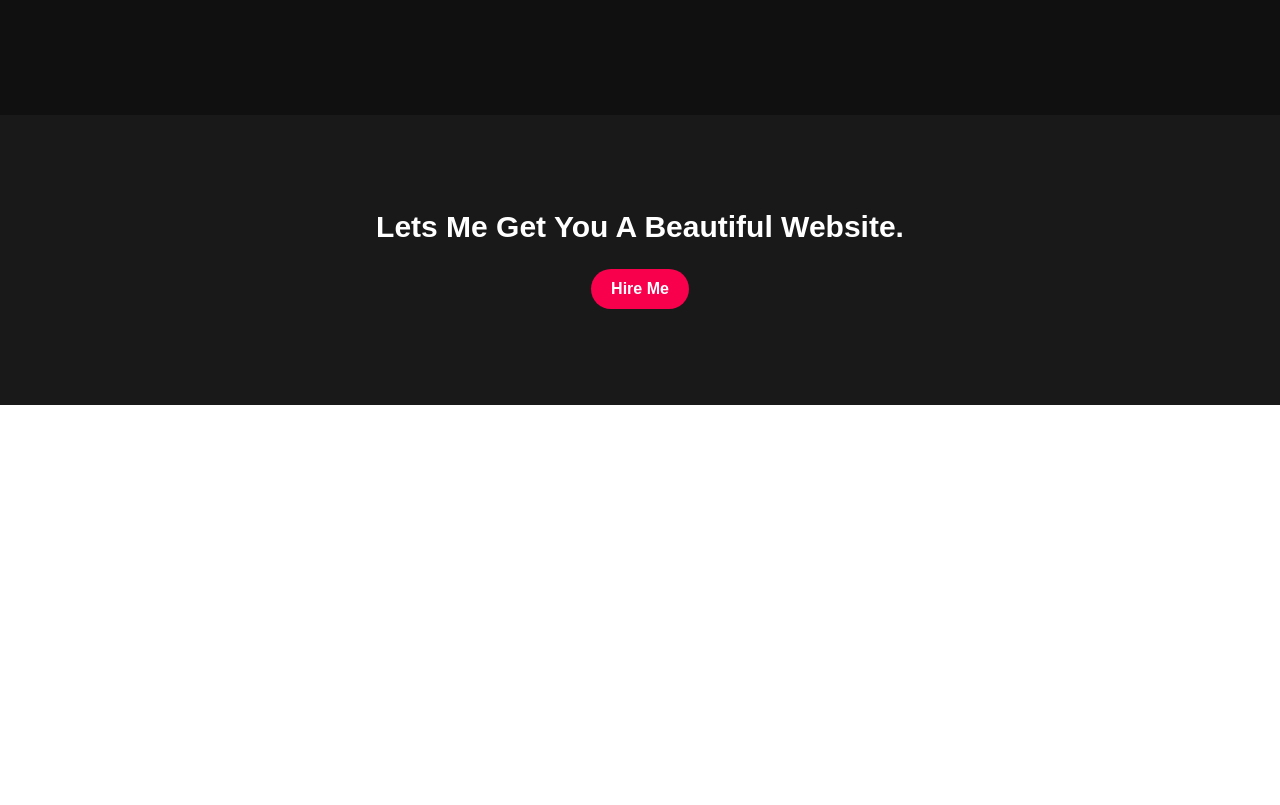
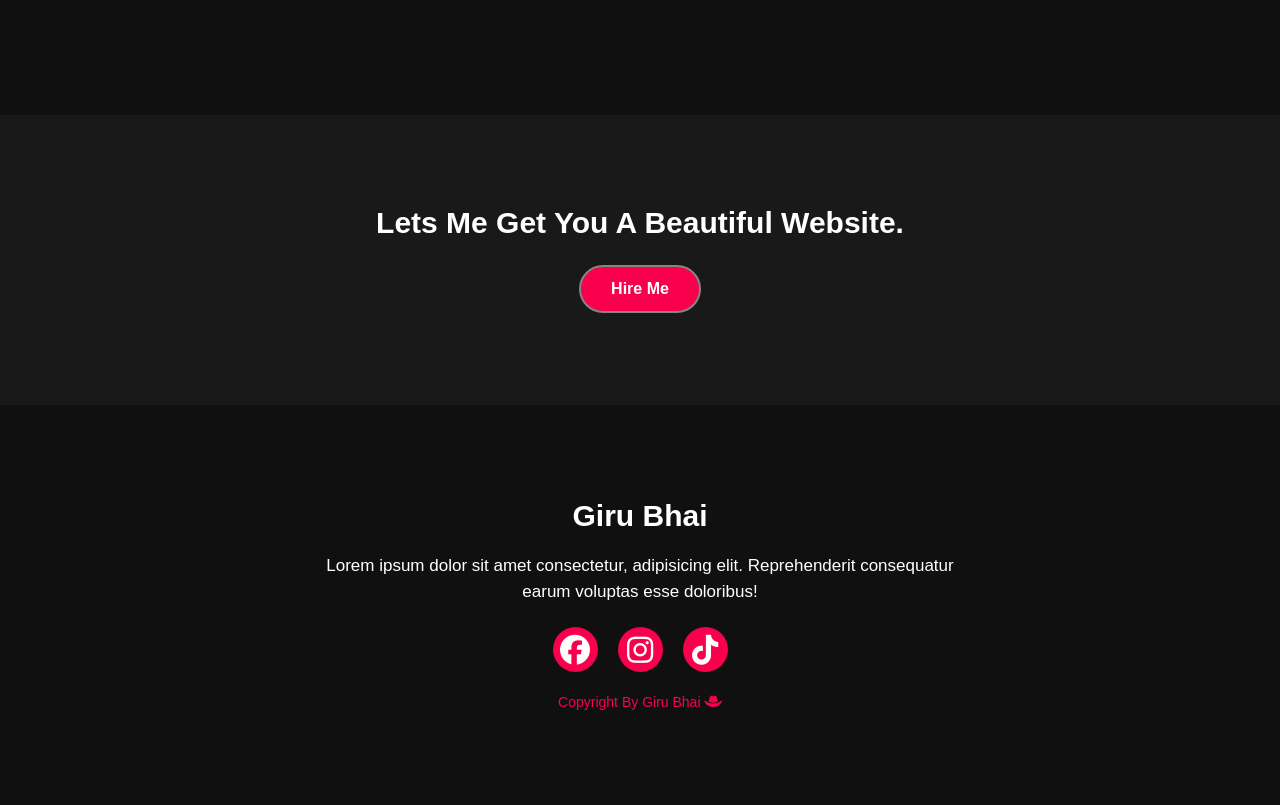
Before and after one commit to girubhai12/Portfolio, a plain HTML site: page index.html in a window 1280 px wide. Shown: the part 2462-3267 px from the top of the page. Before the commit the page ends 2867 px from the top, so only its background shows below. Drawn offline with Linux system fonts and the light colour scheme.

Commit message:
delete the unknown file

```diff
--- a/index.html
+++ b/index.html
@@ -107,8 +107,21 @@
 <!--Contact Me-->
 <div class="contact-me">
     <p>Lets Me Get You A Beautiful Website.</p>
-    <a class="button-two "href="#">Hire Me</a>
+    <a class="button-two"href="#">Hire Me</a>
 </div>
+<!--fotter start-->
+<footer>
+    <p>Giru Bhai</p>
+    <p>Lorem ipsum dolor sit amet consectetur, adipisicing elit. Reprehenderit consequatur
+        earum voluptas esse doloribus!</p>
+        <div class="social">
+            <a href="#"><i class="fa-brands fa-facebook"></i></a>
+            <a href="#"><i class="fa-brands fa-instagram"></i></a>
+            <a href="#"><i class="fa-brands fa-tiktok"></i></a>
+                </div>
+
+                <p class="end">Copyright By Giru Bhai <span><i class="fa-solid fa-hat-cowboy"> </i></span></p>
+</footer>
 
 </body>
 </html>
--- a/style.css
+++ b/style.css
@@ -269,7 +269,64 @@ h5{
     text-decoration: none;
     border: 2px solid transparent;
     font-weight: bold;
-    padding: 9px 18px;
+    padding: 13px 30px;
     border-radius: 30px;
     transition: 0.4s;
+    border: 2px solid #858585;
 }
+.contact-me .button-two:hover{
+    background-color: transparent;
+    border: 2px solid #f9004d;
+    cursor: pointer;
+}
+footer{
+    position: relative;
+    width: 100%;
+    height: 400px;
+    background-color: #101010;
+    display: flex;
+    flex-direction: column;
+    align-items: center;
+    justify-content: center;
+}
+footer p:nth-child(1){
+    font-size: 30px;
+    color: white;
+    margin-bottom: 20px;
+    font-weight: bold;
+}
+footer p:nth-child(2){
+    font-size: 17px;
+    width: 50%;
+    color: white;
+   text-align: center;
+   line-height: 26px;
+}
+.social{
+    display: flex;
+}
+.social a{
+    width: 45px;
+    height: 45px;
+    display: flex;
+    align-items: center;
+    justify-content: center;
+    background: #f9004d;
+    align-self: auto;
+    border-radius: 50%;
+    margin: 22px 10px;
+    color: white;
+    text-decoration: none;
+    font-size: 30px;
+
+}
+.social a:hover{
+    transform: scale(1.3);
+    transition: 0.5s;
+}
+.end
+{
+    position: relative;
+    color: #f9004d;
+    font-size: 14px;
+}
```
Also changed, not shown: pr.css (deleted, +0 -11 lines), pr.html (deleted, +0 -20 lines), key.txt (deleted), 1 other file.
